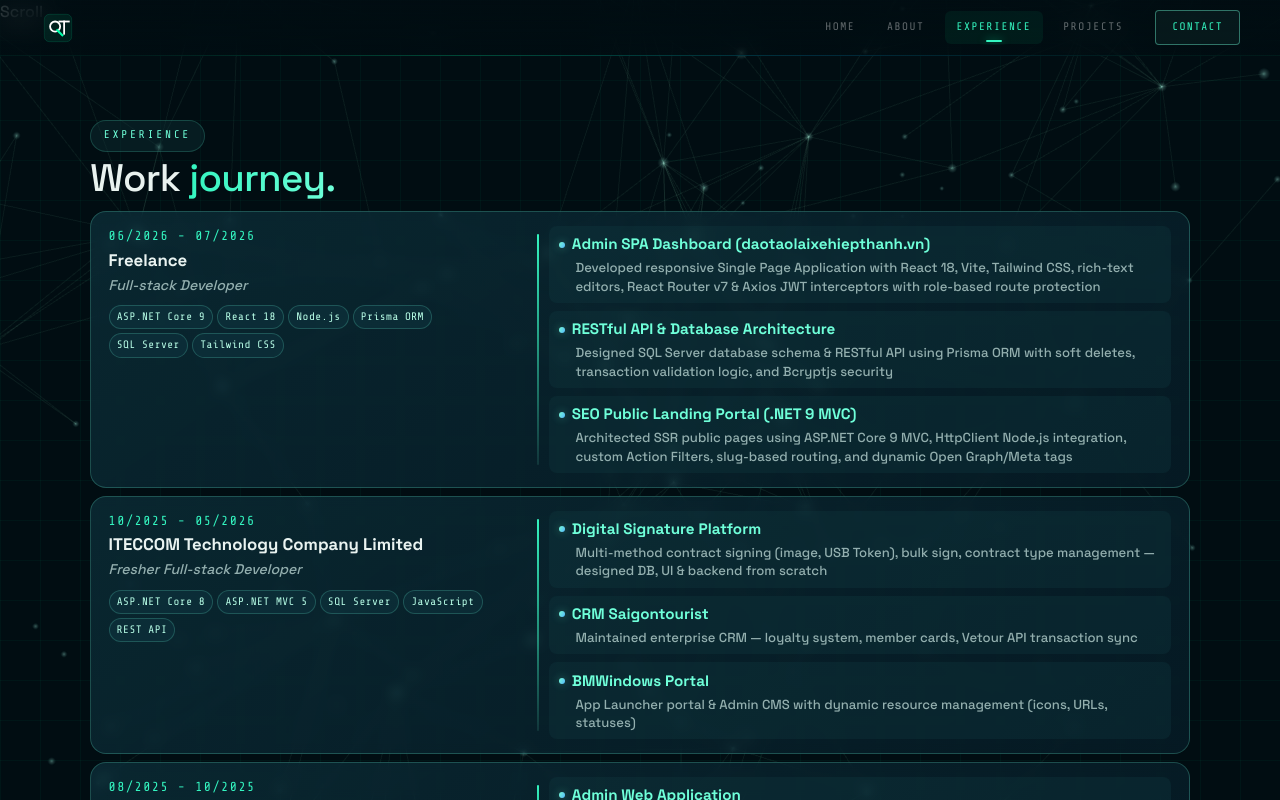
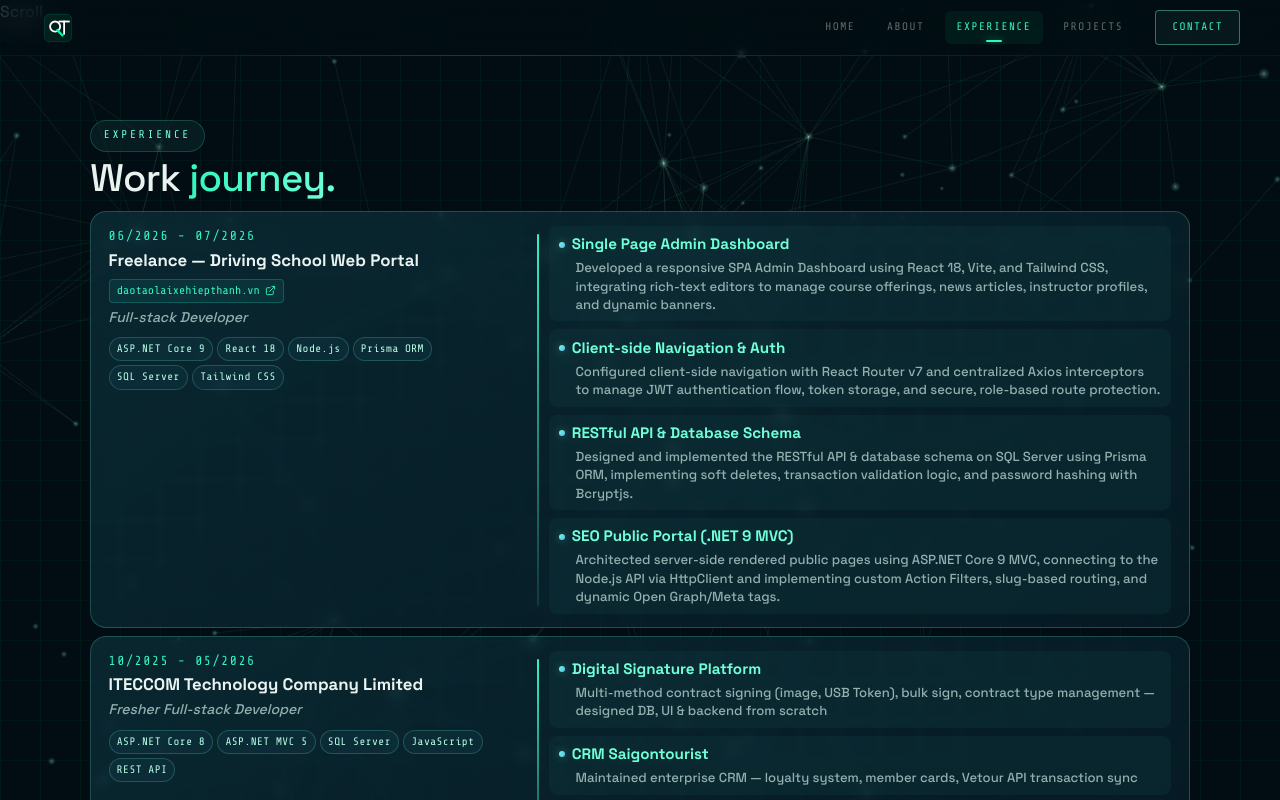
Before and after one commit to vqt2129a/portfolio-2026, a React (Vite) app: page / in a window 1280 px wide. Both pictures are taken after a click on the button "EXPERIENCE". Built offline with nearby package versions, Linux system fonts and the light colour scheme.

Commit message:
fix link location and format experience items

```diff
--- a/src/sections/ExperienceSection.tsx
+++ b/src/sections/ExperienceSection.tsx
@@ -9,6 +9,7 @@ interface TimelineItem {
   period: string;
   company: string;
   role: string;
+  link?: string;
   tech: string[];
   summary: string;
   projects: ProjectItem[];
@@ -17,22 +18,27 @@ interface TimelineItem {
 const TIMELINE: TimelineItem[] = [
   {
     period: "06/2026 - 07/2026",
-    company: "Freelance",
+    company: "Freelance — Driving School Web Portal",
     role: "Full-stack Developer",
+    link: "https://daotaolaixehiepthanh.vn",
     tech: ["ASP.NET Core 9", "React 18", "Node.js", "Prisma ORM", "SQL Server", "Tailwind CSS"],
-    summary: "Built an end-to-end web system comprising an SEO-friendly public landing portal, Admin SPA Dashboard, and centralized REST API.",
+    summary: "Built an end-to-end web system comprising an SEO-friendly public landing portal (.NET 9 MVC), an Admin SPA Dashboard (ReactJS, Vite), and a centralized Backend API (Node.js, Prisma, SQL Server).",
     projects: [
       {
-        name: "Admin SPA Dashboard (daotaolaixehiepthanh.vn)",
-        desc: "Developed responsive Single Page Application with React 18, Vite, Tailwind CSS, rich-text editors, React Router v7 & Axios JWT interceptors with role-based route protection",
+        name: "Single Page Admin Dashboard",
+        desc: "Developed a responsive SPA Admin Dashboard using React 18, Vite, and Tailwind CSS, integrating rich-text editors to manage course offerings, news articles, instructor profiles, and dynamic banners.",
       },
       {
-        name: "RESTful API & Database Architecture",
-        desc: "Designed SQL Server database schema & RESTful API using Prisma ORM with soft deletes, transaction validation logic, and Bcryptjs security",
+        name: "Client-side Navigation & Auth",
+        desc: "Configured client-side navigation with React Router v7 and centralized Axios interceptors to manage JWT authentication flow, token storage, and secure, role-based route protection.",
       },
       {
-        name: "SEO Public Landing Portal (.NET 9 MVC)",
-        desc: "Architected SSR public pages using ASP.NET Core 9 MVC, HttpClient Node.js integration, custom Action Filters, slug-based routing, and dynamic Open Graph/Meta tags",
+        name: "RESTful API & Database Schema",
+        desc: "Designed and implemented the RESTful API & database schema on SQL Server using Prisma ORM, implementing soft deletes, transaction validation logic, and password hashing with Bcryptjs.",
+      },
+      {
+        name: "SEO Public Portal (.NET 9 MVC)",
+        desc: "Architected server-side rendered public pages using ASP.NET Core 9 MVC, connecting to the Node.js API via HttpClient and implementing custom Action Filters, slug-based routing, and dynamic Open Graph/Meta tags.",
       },
     ],
   },
@@ -117,7 +123,34 @@ export default function ExperienceSection({ animating }: ExperienceSectionProps)
               {/* Left: Company info */}
               <div className="exp-card-left">
                 <div className="exp-card-period">{item.period}</div>
-                <h3 className="exp-card-company">{item.company}</h3>
+                <div className="exp-card-company-header">
+                  <h3 className="exp-card-company">{item.company}</h3>
+                  {item.link && (
+                    <a
+                      href={item.link}
+                      target="_blank"
+                      rel="noopener noreferrer"
+                      className="exp-company-link"
+                      title={item.link}
+                    >
+                      <span>{item.link.replace(/^https?:\/\//, '')}</span>
+                      <svg
+                        width="11"
+                        height="11"
+                        viewBox="0 0 24 24"
+                        fill="none"
+                        stroke="currentColor"
+                        strokeWidth="2"
+                        strokeLinecap="round"
+                        strokeLinejoin="round"
+                      >
+                        <path d="M18 13v6a2 2 0 0 1-2 2H5a2 2 0 0 1-2-2V8a2 2 0 0 1 2-2h6" />
+                        <polyline points="15 3 21 3 21 9" />
+                        <line x1="10" y1="14" x2="21" y2="3" />
+                      </svg>
+                    </a>
+                  )}
+                </div>
                 <div className="exp-card-role">{item.role}</div>
                 <p className="exp-card-summary">{item.summary}</p>
                 <div className="exp-card-tech">
--- a/src/styles/experience.css
+++ b/src/styles/experience.css
@@ -108,12 +108,40 @@
   color: var(--accent);
 }
 
+.exp-card-company-header {
+  display: flex;
+  align-items: center;
+  flex-wrap: wrap;
+  gap: 0.5rem;
+}
+
 .exp-card-company {
   margin: 0;
   font-size: 1.05rem;
   font-weight: 700;
   line-height: 1.25;
   color: var(--text-main);
+}
+
+.exp-company-link {
+  display: inline-flex;
+  align-items: center;
+  gap: 0.3rem;
+  font-family: "Share Tech Mono", monospace;
+  font-size: 0.72rem;
+  color: var(--accent);
+  text-decoration: none;
+  background: rgba(33, 219, 187, 0.08);
+  border: 1px solid rgba(33, 219, 187, 0.25);
+  padding: 0.15rem 0.45rem;
+  border-radius: 4px;
+  transition: all 0.2s ease;
+}
+
+.exp-company-link:hover {
+  background: rgba(33, 219, 187, 0.2);
+  border-color: var(--accent);
+  color: #fff;
 }
 
 .exp-card-role {
```
